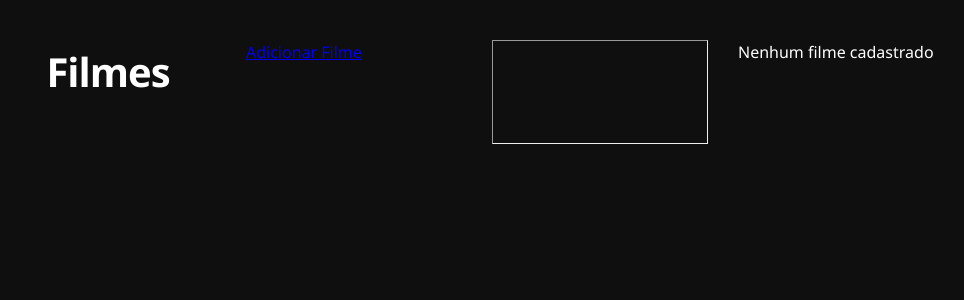
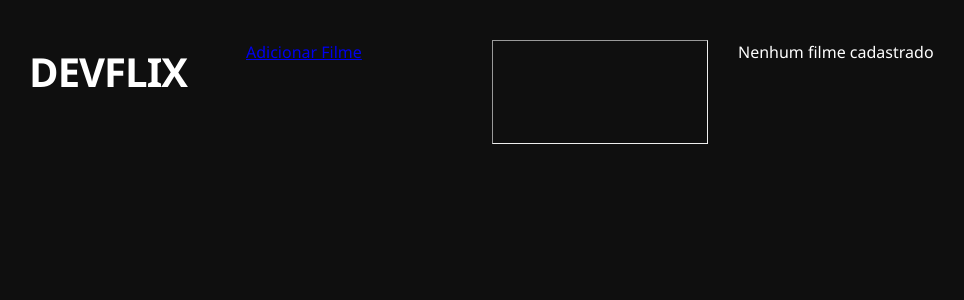
Before and after one commit to Dywxty/catalogo_filmes, a Flask app: page /filmes in a window 1280 px wide. Shown: the top 300 px of the page, without its empty margins (40-1004 px from the left). Run offline with Flask 3, Linux system fonts and the light colour scheme; data that the repository does not hold is empty; some libraries are stand-ins or nearby versions.

Commit message:
Update index.html

```diff
--- a/templates/index.html
+++ b/templates/index.html
@@ -8,7 +8,7 @@
 <body>
     <div class="container">
 
-<h1>Filmes</h1>
+<h1>DEVFLIX</h1>
 
 <a href="{{ url_for('novo_filme') }}">Adicionar Filme</a>
 
```
